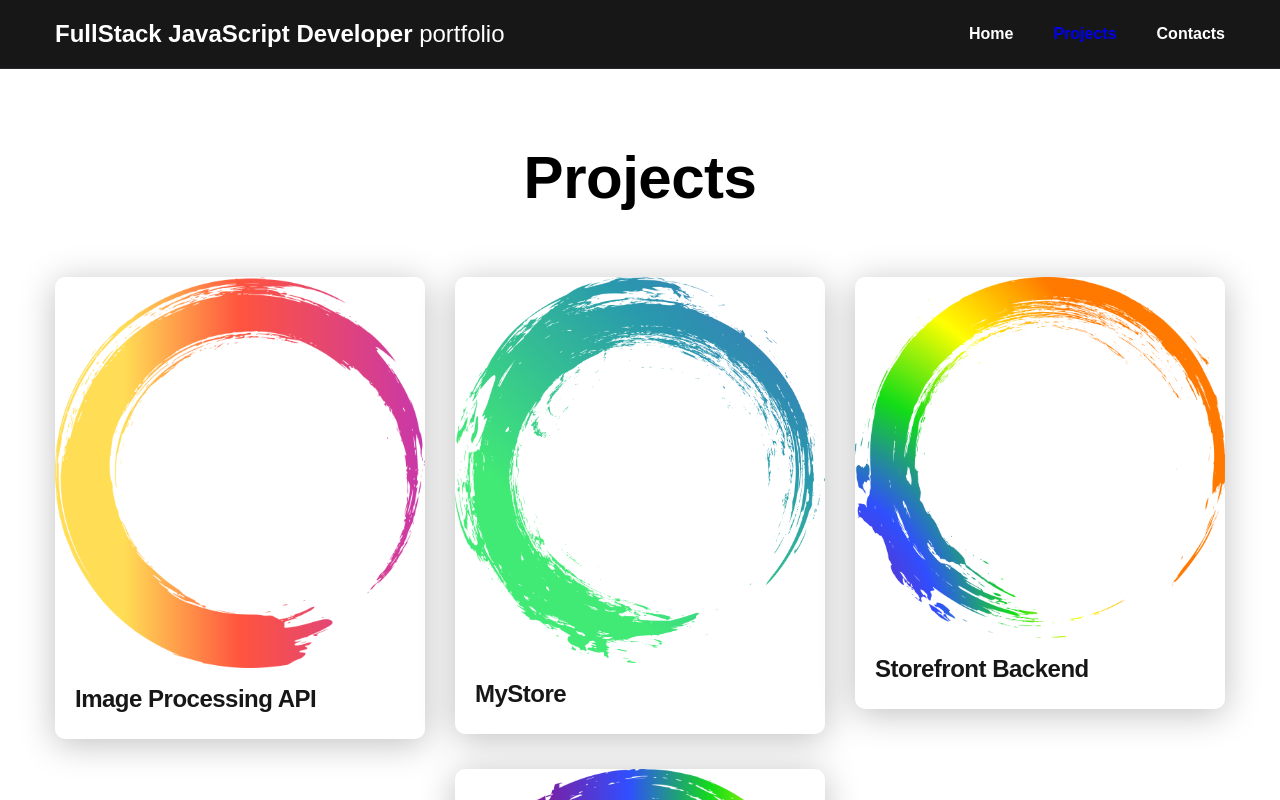
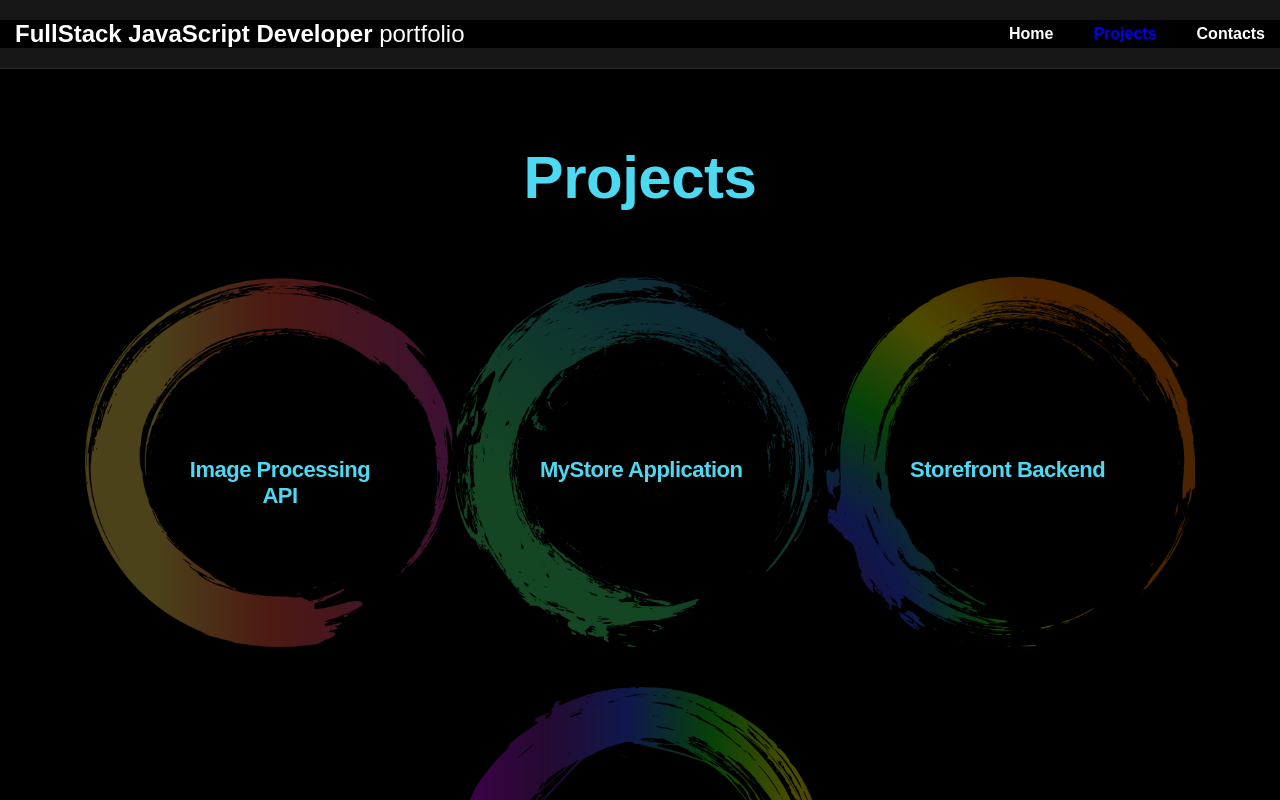
Before and after one commit to Ksummmer/Portfolio, a React (Create React App) app: page /projects in a window 1280 px wide. Shown: the top 800 px of the page. Built offline with nearby package versions, Linux system fonts and the light colour scheme.

Commit message:
Update CSS formating

```diff
--- a/src/components/footer/Footer.js
+++ b/src/components/footer/Footer.js
@@ -9,8 +9,8 @@ const Footer = () => {
         <div className="container">
           <div className="footer__wrapper">
             <ul className="social">
-              <li className="social__item"><a href="#!"><img src={linkedin} alt="Link" /></a></li>
-              <li className="social__item"><a href="#!"><img src={github} alt="Link" /></a></li>
+              <li className="social__item"><a href="#!"><img src={linkedin} alt="www.linkedin.com/in/kseniia-belova-284977101" /></a></li>
+              <li className="social__item"><a href="#!"><img src={github} alt="https://github.com/Ksummmer" /></a></li>
             </ul>
             <div className="copyright">
               <p>© 2023 ksummmer </p>
--- a/src/components/navbar/Navbar.js
+++ b/src/components/navbar/Navbar.js
@@ -5,9 +5,6 @@ import "./style.css";
 const Navbar = () => {
     const activeLink = "nav-list__link--active";
     const normalLink = "nav-list__link";
-
-
-
 
     return (
         <nav className="nav">
--- a/src/components/project/Project.js
+++ b/src/components/project/Project.js
@@ -5,9 +5,10 @@ const Project = ({title, img, index}) => {
     return (
         <NavLink to={`/project/${index}`}>
             <li className="project">
-
                     <img src={img} alt={title} className="project__img" />
-                    <h3 className="project__title">{title}</h3>
+                    <h3 className="project__title">
+                        {title}
+                    </h3>
 
             </li>
         </NavLink>
--- a/src/components/project/style.css
+++ b/src/components/project/style.css
@@ -1,18 +1,31 @@
 .project {
-	max-width: 370px;
-	background-color: var(--project-card-bg);
+	display:inline-block;
+    position:relative;
+	width: 370px;
+	background-color: var(--blackpure);
 	box-shadow: var(--box-shadow);
-	border-radius: 10px;
 }
 
 .project__img {
-	border-radius: 10px;
+	border-radius: 30px;
+	height: 370px;
+	width: 370px;
+	align-items: center;
+	filter: brightness(30%);
 }
 
 .project__title {
-	padding: 15px 20px 25px;
-	font-weight: 700;
-	font-size: 24px;
-	line-height: 1.3;
+	display:block;
+    position:absolute;
+	left: 85px;
+	max-width: 220px;
+	font-weight: bold;
+	top:180px;
+    font-size: 22px;
+    box-sizing:border-box;
+    -moz-box-sizing: border-box;
+    -webkit-box-sizing: border-box;
+    box-sizing: border-box;
 	color: var(--project-card-text);
+	text-align: center;
 }
--- a/src/helpers/projectsList.js
+++ b/src/helpers/projectsList.js
@@ -12,7 +12,7 @@ const projects = [
         gitHubLink: 'https://github.com/Ksummmer/Project_Image_processing_API'
     },
     {
-        title: 'MyStore',
+        title: 'MyStore Application',
         skills: 'AngularCLI, Typescript, JavaScript, CSS, HTML',
         img: project02,
         gitHubLink: 'https://github.com/Ksummmer/Project_MyStore'
@@ -24,7 +24,7 @@ const projects = [
         gitHubLink: 'https://github.com/Ksummmer/Project_Storefront_Backend'
     },
     {
-        title: 'Udagram Application Deployment/ Hosting a FullStack Application',
+        title: 'Udagram Application Deployment',
         skills: 'AWS Services, CircleCI, Angular, Node.js, Express',
         img: project04,
         gitHubLink: 'https://github.com/Ksummmer/Udagram_Application_Deployment'
--- a/src/pages/Project.js
+++ b/src/pages/Project.js
@@ -13,11 +13,8 @@ const Project = () => {
         <main className="section">
         <div className="container">
             <div className="project-details">
-
                 <h1 className="title-1">{project.title}</h1>
-
                 <img src={project.img} alt={project.title} className="project-details__cover" />
-
                 <div className="project-details__desc">
                     <p>Skills:{project.skills}</p>
                 </div>
--- a/src/styles/main.css
+++ b/src/styles/main.css
@@ -24,25 +24,24 @@
 	--footer-text: var(--white);
 
 
-	--project-card-bg: var(--white);
-	--project-card-text: var(--black);
-	--box-shadow: 0px 5px 35px rgba(0, 0, 0, 0.25);
+	--project-card-bg: var(--blackpure);
+	--project-card-text: var(--blue);
+
 }
 
 .theme {
-	--page-bg: #252526;
+	--page-bg: var(--black);
 	--text-color: var(--white);
 
 	--title-1: var(--blue);
 
 	--project-card-bg: var(--black);
 	--project-card-text: var(--white);
-	--box-shadow: 0px 5px 35px rgba(0, 0, 0, 0.8);
+
 }
 
 html,
 body {
-
 	min-height: 100vh;
 
 	font-family: 'DM Sans', sans-serif;
@@ -62,9 +61,10 @@ body {
 /* General */
 
 .container {
+	background-color: var(--blackpure);
 	margin: 0 auto;
 	padding: 0 15px;
-	max-width: 1200px;
+	max-width: 1700px;
 }
 
 .none {
@@ -73,31 +73,36 @@ body {
 
 .section {
 	padding: 70px 0;
+	background-color: var(--blackpure);
 }
 
 .title-1 {
 	margin-bottom: 60px;
-
 	font-size: 60px;
 	font-weight: 700;
 	line-height: 1.3;
-	color: var(--title-1);
+	color: var(--blue);
 	text-align: center;
 }
 
 .title-2 {
 	margin-bottom: 20px;
-
 	font-size: 40px;
 	font-weight: 700;
 	line-height: 1.3;
 }
+/* Projects  */
 
-
-
-
-
-
+.projects {
+	--page-bg: var(--blackpure);
+	--text-color: var(--white);
+	--title-1: var(--blue);
+	display: flex;
+	justify-content: center;
+	flex-wrap: wrap;
+	column-gap: 40;
+	row-gap: 40px;
+}
 
 /* Btn */
 
@@ -105,14 +110,12 @@ body {
 	display: inline-block;
 	height: 48px;
 	padding: 12px 28px;
-
 	border-radius: 5px;
 	background-color: var(--accent);
 	color: var(--white);
 	letter-spacing: 0.15px;
 	font-size: 16px;
 	font-weight: 500;
-
 	transition: opacity 0.2s ease-in;
 }
 
@@ -131,15 +134,12 @@ body {
 	display: flex;
 	column-gap: 10px;
 	align-items: center;
-
 	height: 48px;
 	padding: 12px 20px;
-
 	border-radius: 5px;
 	border: 1px solid #000;
 	background-color: #fff;
 	color: #000;
-
 	transition: opacity 0.2s ease-in;
 }
 
@@ -151,18 +151,6 @@ body {
 	position: relative;
 	top: 1px;
 }
-
-/* Projects  */
-
-.projects {
-	display: flex;
-	justify-content: center;
-	flex-wrap: wrap;
-	column-gap: 30px;
-	row-gap: 30px;
-}
-
-
 
 
 /* Content list */
@@ -190,7 +178,37 @@ body {
 	margin-top: 0.5em;
 }
 
+/* Project page */
 
+.project-details {
+	margin: 0 auto;
+	max-width: 865px;
+
+	display: flex;
+	flex-direction: column;
+	align-items: center;
+
+	text-align: center;
+}
+
+.project-details__cover {
+	border-radius: 30px;
+	height: 370px;
+	width: 370px;
+	margin-bottom: 40px;
+
+	box-shadow: var(--box-shadow);
+	border-radius: 10px;
+}
+
+.project-details__desc {
+	margin-bottom: 30px;
+	color: white;
+
+	font-weight: 700;
+	font-size: 24px;
+	line-height: 1.3;
+}
 
 @media (max-width: 620px) {
 	/* Header  */
@@ -217,6 +235,8 @@ body {
 	/* General */
 
 	.section {
+		color: var(--blackpure);
+		background: var(--blackpure);
 		padding: 40px 0;
 	}
 
@@ -236,12 +256,6 @@ body {
 		font-size: 22px;
 	}
 
-	/* Project page */
-
-	.project-details__desc {
-		margin-bottom: 20px;
-		font-size: 22px;
-	}
 
 	/* Content List */
 
```
